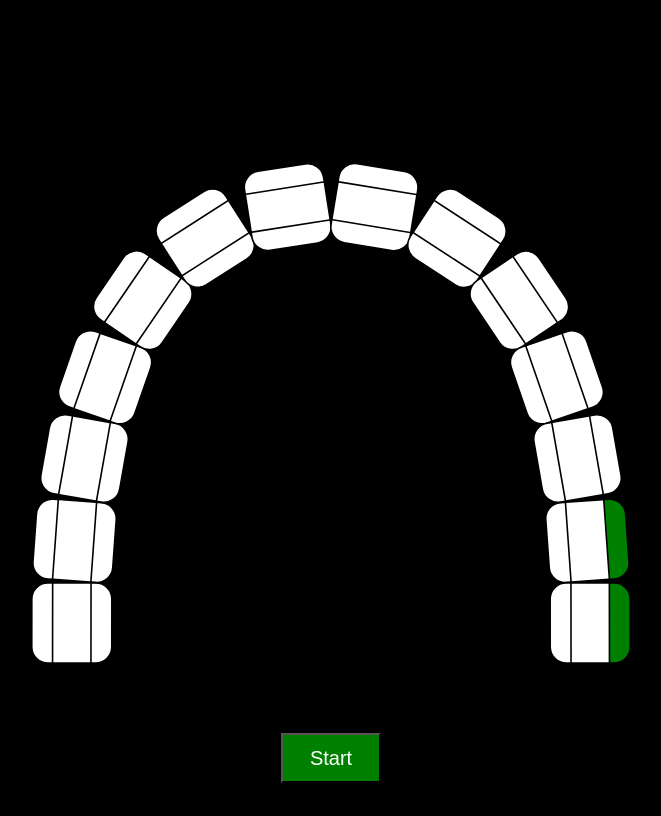
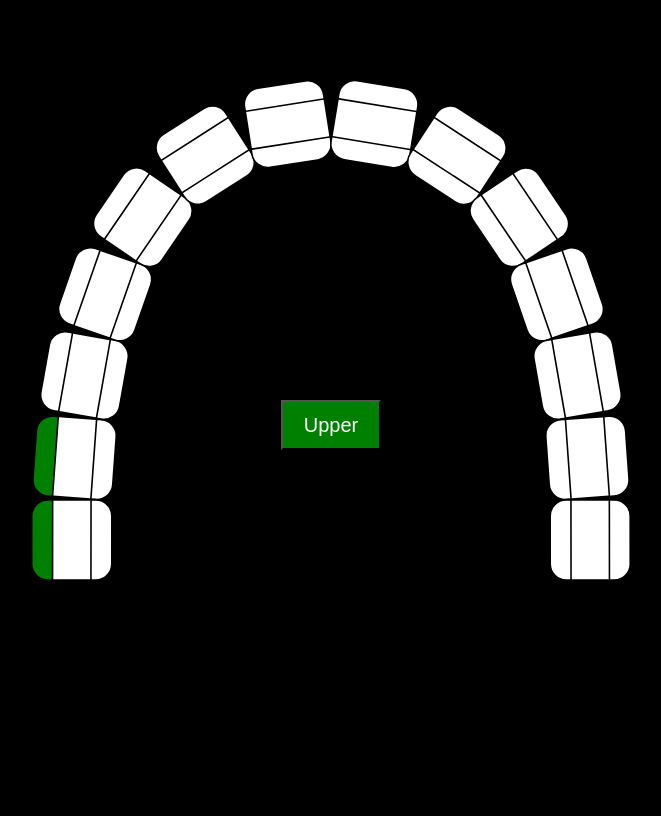
Before and after one commit to AskAlbert/BrushTime, a plain HTML site: page brushTime.html in a window 1280 px wide. Both pictures are taken after a click on the button "Start". Shown: the whole page, without its empty margins (309-970 px from the left). Drawn offline with Linux system fonts and the light colour scheme.

Commit message:
Added rotation based on the day for left and right and for upper or lower

```diff
--- a/brushTime.html
+++ b/brushTime.html
@@ -12,6 +12,7 @@
             height: 100vh;
             background-color: black;
             flex-direction: column;
+            margin-top: -200px;
         }
 
 
@@ -21,6 +22,7 @@
             width: 100px;
             height: 50px;
             font-size: 20px;
+            margin-top: -250px;
 
 
         }
@@ -35,11 +37,12 @@
         <!-- Group to hold the squares -->
         <g id="squares"></g>
     </svg>
-    <button onclick="brushTimer(evenDay())">Start</button>
+    <button id="button">Start</button>
     <script>
         // Get references to the path and the group
         const path = document.getElementById('path');
         const squaresGroup = document.getElementById('squares');
+        const button= document.getElementById("button");
 
         // Define the number of squares
         const numSquares = 14;
@@ -131,32 +134,39 @@
             }
         }
 
-        async function brushTimer(flip=false){
+        async function brushTimer(){
             let time=(60*1000)/(numSquares*3);
-            let fbFlip=false
-            let mFlip=true
+            let flip=false
+
 
             let values=[[0,(numSquares/2)],[(numSquares/2),numSquares]]
+            let days=daysFromEpoch();
+            let days4=days%4
 
-            if(flip){
+            if(days4%2!=0){
                 values=[[(numSquares/2),numSquares],values[0]]
-                fbFlip=!fbFlip
-                mFlip=!mFlip
+                flip=!flip
             }
 
+            let buttonText=["Lower","Upper"]
+            if(days4>1){
+                buttonText=[buttonText[1],buttonText[0]]
+            }
 
             for(let i=0;i<2;i++){
+                button.textContent=buttonText[i]
 
                 for(let y=0;y<2;y++){
                     let from=values[y][0]
                     let to=values[y][1]
-                    await loopTroughSide("f",time,from,to,fbFlip);
-                    await loopTroughSide("m",time,from,to,mFlip);
-                    await loopTroughSide("b",time,from,to,fbFlip);
+                    await loopTroughSide("f",time,from,to,flip);
+                    await loopTroughSide("m",time,from,to,!flip);
+                    await loopTroughSide("b",time,from,to,flip);
                 }
                 await reset();
 
             }
+            button.textContent="Start"
         }
 
         function reset(){
@@ -164,18 +174,17 @@
             teeth.forEach(tooth => tooth.setAttribute('fill', 'white'));
         }
 
-        function evenDay(){
+        function daysFromEpoch(){
             const msSinceEpoch=Date.now();
             const msInADay=1000*60*60*24;
             const daysSinceEpoch= Math.floor(msSinceEpoch/msInADay);
+            return daysSinceEpoch
+        }
+        button.addEventListener("click",()=>{
 
-            if(daysSinceEpoch%2==0){
-                return true;
-            }
-            else{
-                return false;
-            }
-        }
+            brushTimer()
+
+        })
 
     </script>
 </body>
```
